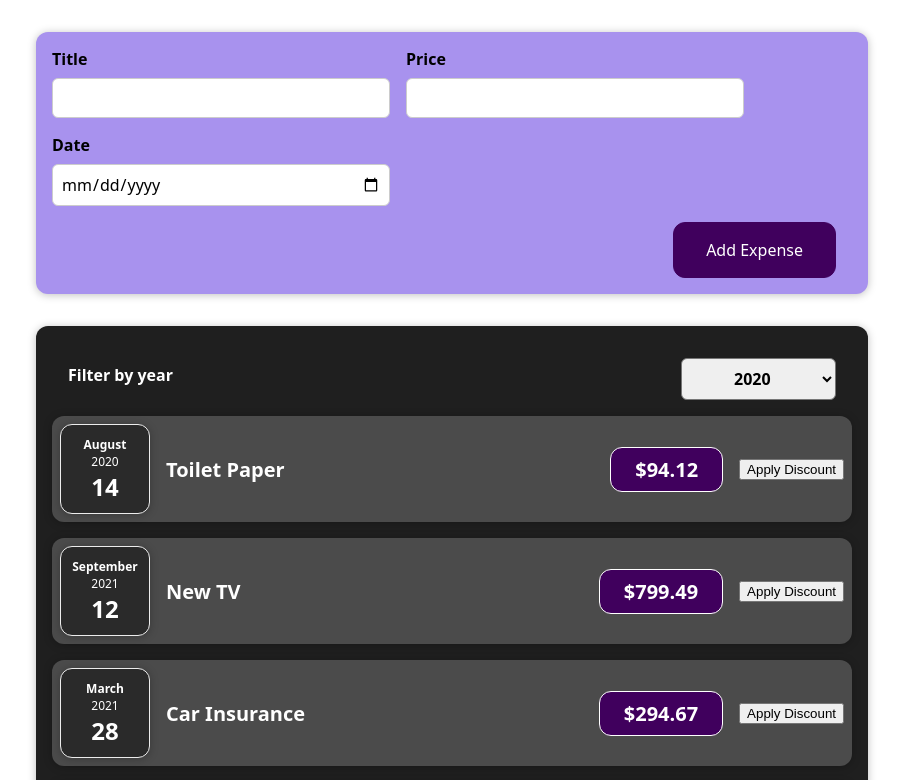
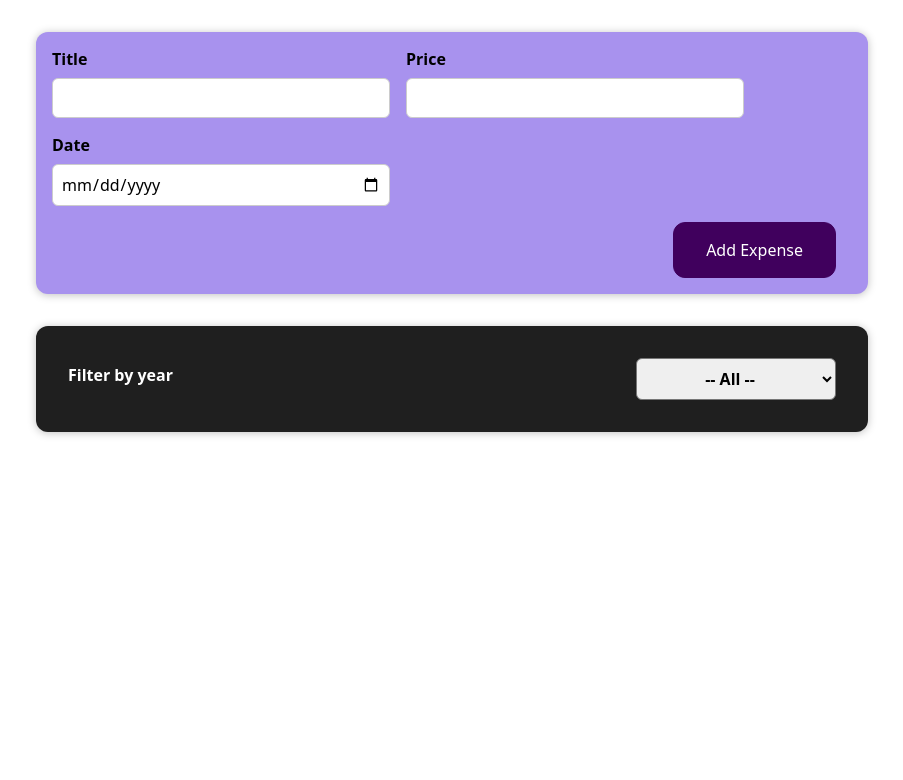
Before and after one commit to Omar-Elmoez/Expense_App, a React (Vite) app: page / in a window 1280 px wide. Shown: the top 780 px of the page, without its empty margins (188-1091 px from the left). Built offline with nearby package versions, Linux system fonts and the light colour scheme.

Commit message:
remove button and work dynamically
Remove (apply discount) Button.
Rendered Elements dynamically (using map);
Reading user inputs and adding Expenses' items based on them.
Activate Filter by Year

```diff
--- a/src/App.jsx
+++ b/src/App.jsx
@@ -1,38 +1,19 @@
+import { useState } from "react";
 import Expenses from "./components/Expenses/Expenses";
 import NewExpense from "./components/NewExpernse/NewExpense";
 
 export default function App() {
-  const expenses = [
-    {
-      id: "e1",
-      title: "Toilet Paper",
-      amount: 94.12,
-      date: new Date(2020, 7, 14),
-    },
-    { id: "e2", title: "New TV", amount: 799.49, date: new Date(2021, 8, 12) },
-    {
-      id: "e3",
-      title: "Car Insurance",
-      amount: 294.67,
-      date: new Date(2021, 2, 28),
-    },
-    {
-      id: "e4",
-      title: "New Desk (Wooden)",
-      amount: 450,
-      date: new Date(2021, 5, 12),
-    },
-  ];
+  const [expenses, setExpenses] = useState([]);
 
   function addExpenseHandler(expense) {
-    console.log('From App:',expense);
+    setExpenses(prevState => [...prevState, expense]);
   }
 
   return (
     <div>
       {/* eslint-disable-next-line react/no-unescaped-entities */}
       <NewExpense onAddExpense={addExpenseHandler} />
-      <Expenses info={expenses} />
+      <Expenses items={expenses} />
     </div>
   );
 }
--- a/src/components/ExpenseDate/ExpenseDate.jsx
+++ b/src/components/ExpenseDate/ExpenseDate.jsx
@@ -2,9 +2,10 @@ import Card from "../Card/Card";
 /* eslint-disable react/prop-types */
 import "./ExpenseDate.css";
 export default function ExpenseDate({ date }) {
-  const month = date.toLocaleString("default", { month: "long" });
-  const year = date.getFullYear();
-  const day = date.toLocaleString("default", { day: "numeric" });
+  const expensedate = new Date(date);
+  const month = expensedate.toLocaleString("default", { month: "long" });
+  const year = expensedate.getFullYear();
+  const day = expensedate.toLocaleString("default", { day: "numeric" });
 
   return (
     <Card className="expense-date">
--- a/src/components/ExpenseItem/ExpenseItem.jsx
+++ b/src/components/ExpenseItem/ExpenseItem.jsx
@@ -1,16 +1,10 @@
 /* eslint-disable react/prop-types */
-import { useState } from 'react';
 import Card from "../Card/Card";
 import ExpenseDate from "../ExpenseDate/ExpenseDate";
 import "./ExpenseItem.css";
 
 
-export default function ExpenseItem({title, amount, date}) {
-
-  const [price, setPrice] = useState(amount)
-  function clickHandler() {
-    setPrice(prev => prev - 15);
-  }
+export default function ExpenseItem({title, price, date}) {
 
   return (
     <Card className="expense-item">
@@ -18,7 +12,6 @@ export default function ExpenseItem({title, amount, date}) {
       <div className="expense-item__description">
         <h2>{title}</h2>
         <div className="expense-item__price">${price}</div>
-        <button onClick={clickHandler}>Apply Discount</button>
       </div>
     </Card>
   );
--- a/src/components/Expenses/Expenses.css
+++ b/src/components/Expenses/Expenses.css
@@ -5,3 +5,9 @@
   width: 50rem;
   max-width: 95%;
 }
+.expenses__msg {
+  font-weight: bold;
+  margin-bottom: 0.5rem;
+  color: #fff;
+  text-align: center;
+}
--- a/src/components/Expenses/Expenses.jsx
+++ b/src/components/Expenses/Expenses.jsx
@@ -5,20 +5,33 @@ import ExpenseItem from "../ExpenseItem/ExpenseItem";
 import ExpensesFilter from "../ExpensesFilter/ExpensesFilter";
 import "./Expenses.css";
 
-export default function Expenses({ info }) {
-  const [selectedYear, setSelectedYear] = useState('2020');
+export default function Expenses({ items }) {
+  const [selectedYear, setSelectedYear] = useState();
+  const [showFilteredItems, setShowFilteredItems] = useState(false);
+
+  const filteredItems = items.filter(
+    (item) => new Date(item.date).getFullYear() === +selectedYear
+  );
 
   function selectedYearHandler(year) {
     setSelectedYear(year);
+    if (year === "-- All --") {
+      setShowFilteredItems(false);
+    } else {
+      setShowFilteredItems(true);
+    }
   }
 
   return (
     <Card className="expenses">
-      <ExpensesFilter defaultYear={selectedYear} onChangeFilter={selectedYearHandler} />
-      <ExpenseItem {...info[0]} />
-      <ExpenseItem {...info[1]} />
-      <ExpenseItem {...info[2]} />
-      <ExpenseItem {...info[3]} />
+      <ExpensesFilter
+        defaultYear={selectedYear}
+        onChangeFilter={selectedYearHandler}
+      />
+      {showFilteredItems && filteredItems.length === 0 && <p className="expenses__msg">No Expenses Found.</p>}
+      {showFilteredItems
+        ? filteredItems.map((item) => <ExpenseItem {...item} key={item.id} />)
+        : items.map((item) => <ExpenseItem {...item} key={item.id} />)}
     </Card>
   );
 }
--- a/src/components/ExpensesFilter/ExpensesFilter.css
+++ b/src/components/ExpensesFilter/ExpensesFilter.css
@@ -18,7 +18,9 @@
 
 .expenses-filter select {
   font: inherit;
-  padding: 0.5rem 3rem;
+  padding-block: 0.5rem;
   font-weight: bold;
   border-radius: 6px;
+  text-align: center;
+  width: 200px;
 }
--- a/src/components/ExpensesFilter/ExpensesFilter.jsx
+++ b/src/components/ExpensesFilter/ExpensesFilter.jsx
@@ -12,10 +12,11 @@ export default function ExpensesFilter({onChangeFilter, defaultYear}) {
       <div className="expenses-filter__control">
         <label>Filter by year</label>
         <select value={defaultYear} onChange={filterChangeHandler}>
-          <option value="2022">2022</option>
-          <option value="2021">2021</option>
-          <option value="2020">2020</option>
-          <option value="2019">2019</option>
+          <option>-- All --</option>
+          <option>2022</option>
+          <option>2021</option>
+          <option>2020</option>
+          <option>2019</option>
         </select>
       </div>
     </div>
```
